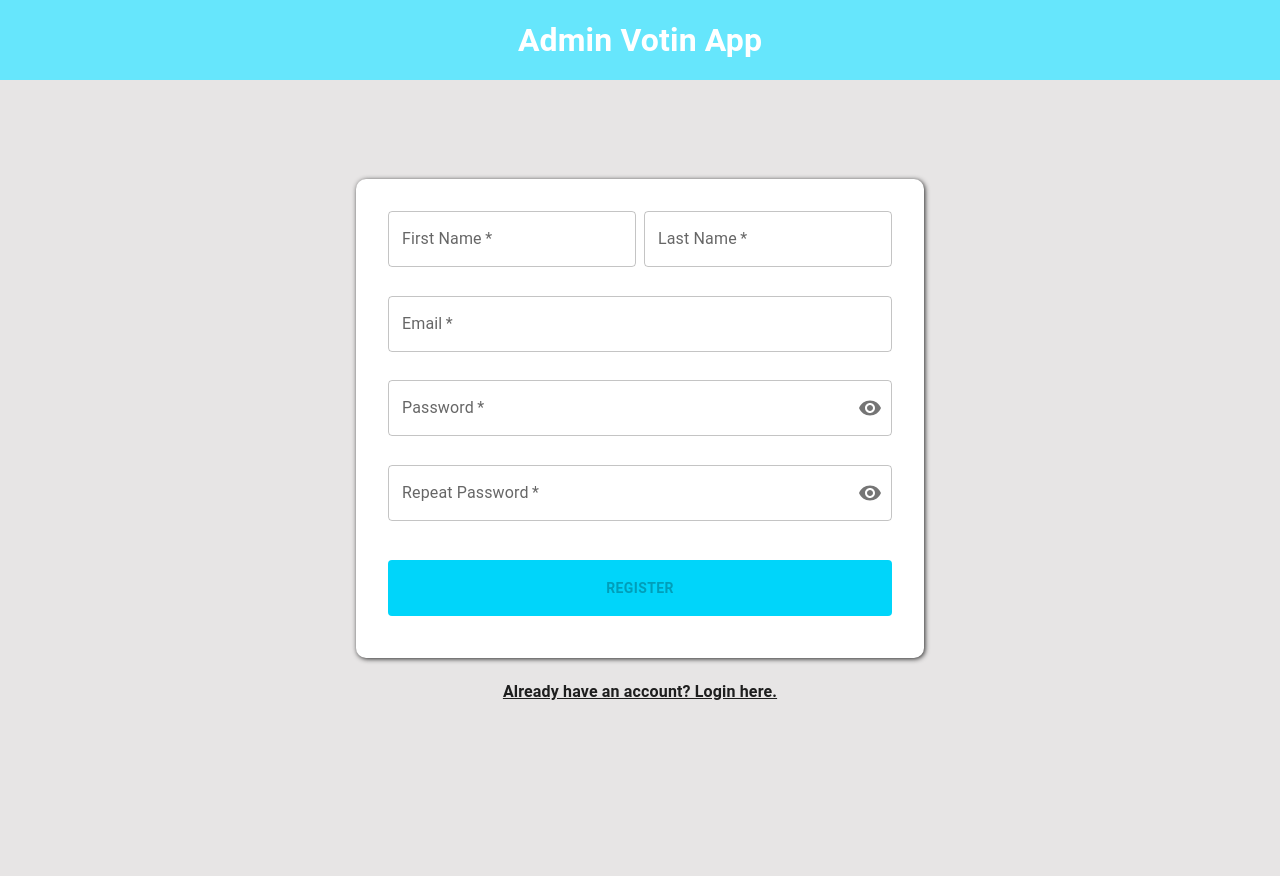
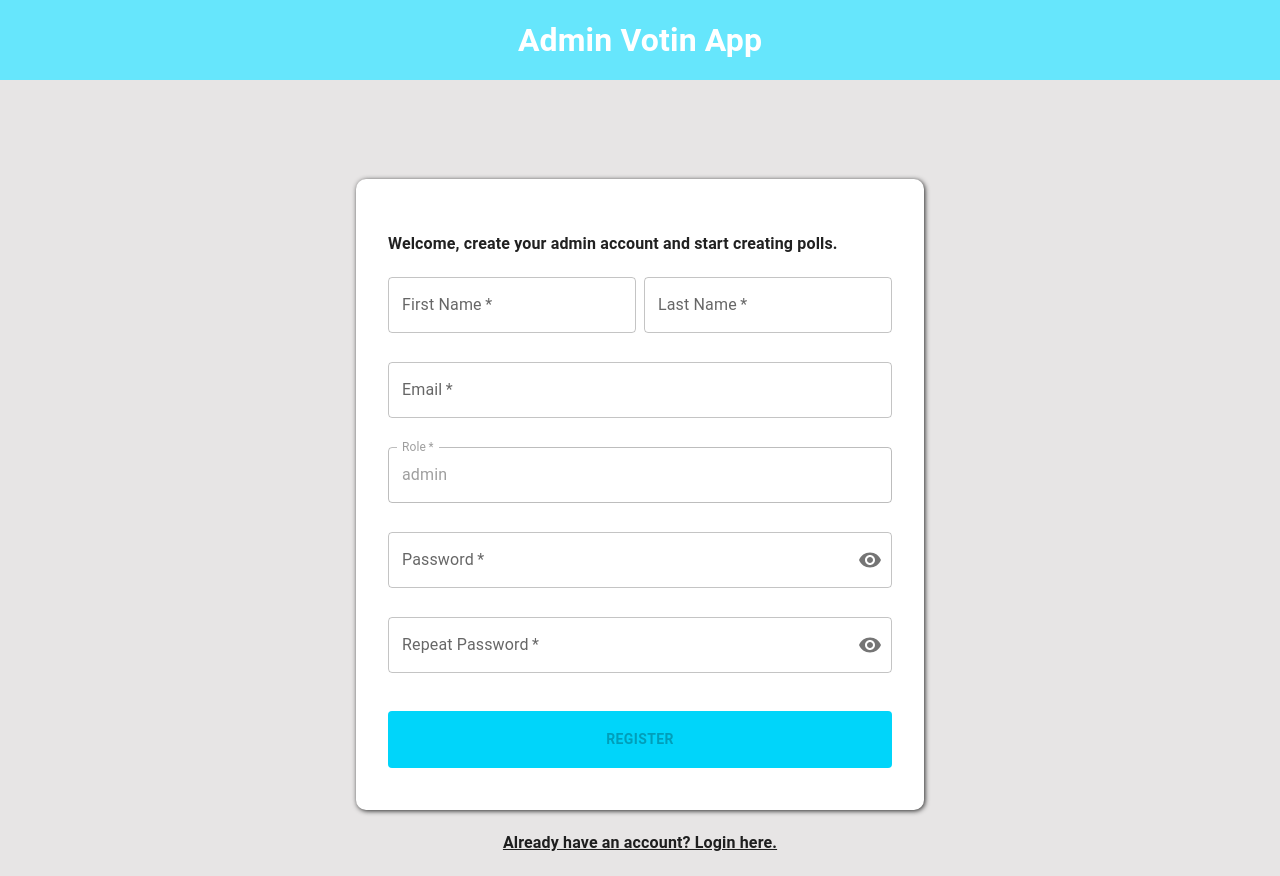
Before and after one commit to deonatto/admin_poll_app_client, a React (Create React App) app: page / in a window 1280 px wide. Both pictures are taken after a click on the element "Don´t have an account? Click here.". Before the commit the page ends 800 px from the top, so only its background shows below. Built offline with nearby package versions, Linux system fonts and the light colour scheme.

Commit message:
add logic to alternate user form between create and edit

```diff
--- a/src/components/forms/createEditForm/CreateEditUserForm.css
+++ b/src/components/forms/createEditForm/CreateEditUserForm.css
@@ -10,3 +10,9 @@
   flex-direction: column;
   gap: 1.8rem;
 }
+.edit-passwords-msg{
+  text-align: end;
+  margin: 0;
+  color: rgb(52, 52, 187);
+
+}
--- a/src/components/forms/createEditForm/CreateEditUserForm.jsx
+++ b/src/components/forms/createEditForm/CreateEditUserForm.jsx
@@ -14,9 +14,15 @@ import VisibilityOff from "@mui/icons-material/VisibilityOff";
 import "./CreateEditUserForm.css";
 import { colorTokens } from "theme";
 
-const CreateEditUserForm = (isEdit = false, isRegister = false) => {
+const CreateEditUserForm = ({
+  isEdit = false,
+  isRegister = false,
+  token,
+  userId,
+}) => {
   const [message, setMessage] = useState("");
   const [error, setError] = useState("");
+  const [isEditingPasswords, setIsEditingPasswords] = useState(false);
   const [showPassword, setShowPassword] = useState(false);
   const [showRepeatPassword, setShowRepeatPassword] = useState(false);
   const [credentials, setCredentials] = useState({
@@ -28,10 +34,33 @@ const CreateEditUserForm = (isEdit = false, isRegister = false) => {
     repeatPassword: "",
   });
   useEffect(() => {
+    const getUser = async () => {
+      try {
+        const res = await axios.get(
+          `${process.env.REACT_APP_BASE_URL}/user/${userId}`,
+          {
+            headers: {
+              Authorization: `Bearer ${token}`,
+            },
+          }
+        );
+        console.log(res);
+        setCredentials((prevCredentials) => ({
+          ...prevCredentials,
+          ...res.data,
+        }));
+      } catch (err) {
+        setError(err.response.data.message);
+        setTimeout(() => {
+          setError("");
+        }, "3000");
+      }
+    };
     if (isEdit) {
-      console.log("im edit");
+      getUser();
     }
-  }, [isEdit]);
+  }, [isEdit, token, userId]);
+
   const changeHandler = (credentialName, e) => {
     setCredentials((prevCredentials) => ({
       ...prevCredentials,
@@ -42,12 +71,13 @@ const CreateEditUserForm = (isEdit = false, isRegister = false) => {
     try {
       let res;
       if (isRegister) {
+        console.log("im register");
         res = await axios.post(
           `${process.env.REACT_APP_BASE_URL}/auth/register`,
           credentials
         );
-      }else{
-
+      } else {
+        console.log("im create - edit");
       }
       setMessage(res.data.message);
       setTimeout(() => {
@@ -136,6 +166,13 @@ const CreateEditUserForm = (isEdit = false, isRegister = false) => {
           value={credentials.email}
           onChange={(e) => changeHandler("email", e)}
         />
+        <TextField
+          disabled={true}
+          required
+          label="Role"
+          value={credentials.role}
+        />
+        {(isRegister || isEditingPasswords) && (
           <FormControl variant="outlined">
             <InputLabel required htmlFor="outlined-adornment-password">
               Password
@@ -164,6 +201,8 @@ const CreateEditUserForm = (isEdit = false, isRegister = false) => {
               label="Password"
             />
           </FormControl>
+        )}
+        {(isRegister || isEditingPasswords) && (
           <FormControl variant="outlined">
             <InputLabel required htmlFor="outlined-adornment-repeat-password">
               Repeat Password
@@ -193,6 +232,15 @@ const CreateEditUserForm = (isEdit = false, isRegister = false) => {
               label="Repeat Password"
             />
           </FormControl>
+        )}
+        {!isRegister && (
+          <p
+            className="edit-passwords-msg"
+            onClick={() => setIsEditingPasswords(!isEditingPasswords)}
+          >
+            Edit password ?
+          </p>
+        )}
         <div>
           <Button
             fullWidth
--- a/src/scenes/createEditUser/CreateEditUser.jsx
+++ b/src/scenes/createEditUser/CreateEditUser.jsx
@@ -7,10 +7,10 @@ import "./CreateEditUser.css";
 const CreateEditUser = () => {
   const [user, setUser] = useState(null);
   const { id } = useParams();
-  const token = useSelector((state) => state.token);
+  const token = useSelector((state) => state.auth.token);
   return (
     <div className="create-edit-user-container">
-      <CreateEditUserForm isEdit={!!id} />
+      <CreateEditUserForm isEdit={!!id} token={token} userId={id} />
     </div>
   );
 };
```
Lines whose indentation alone changed are shown as unchanged.
